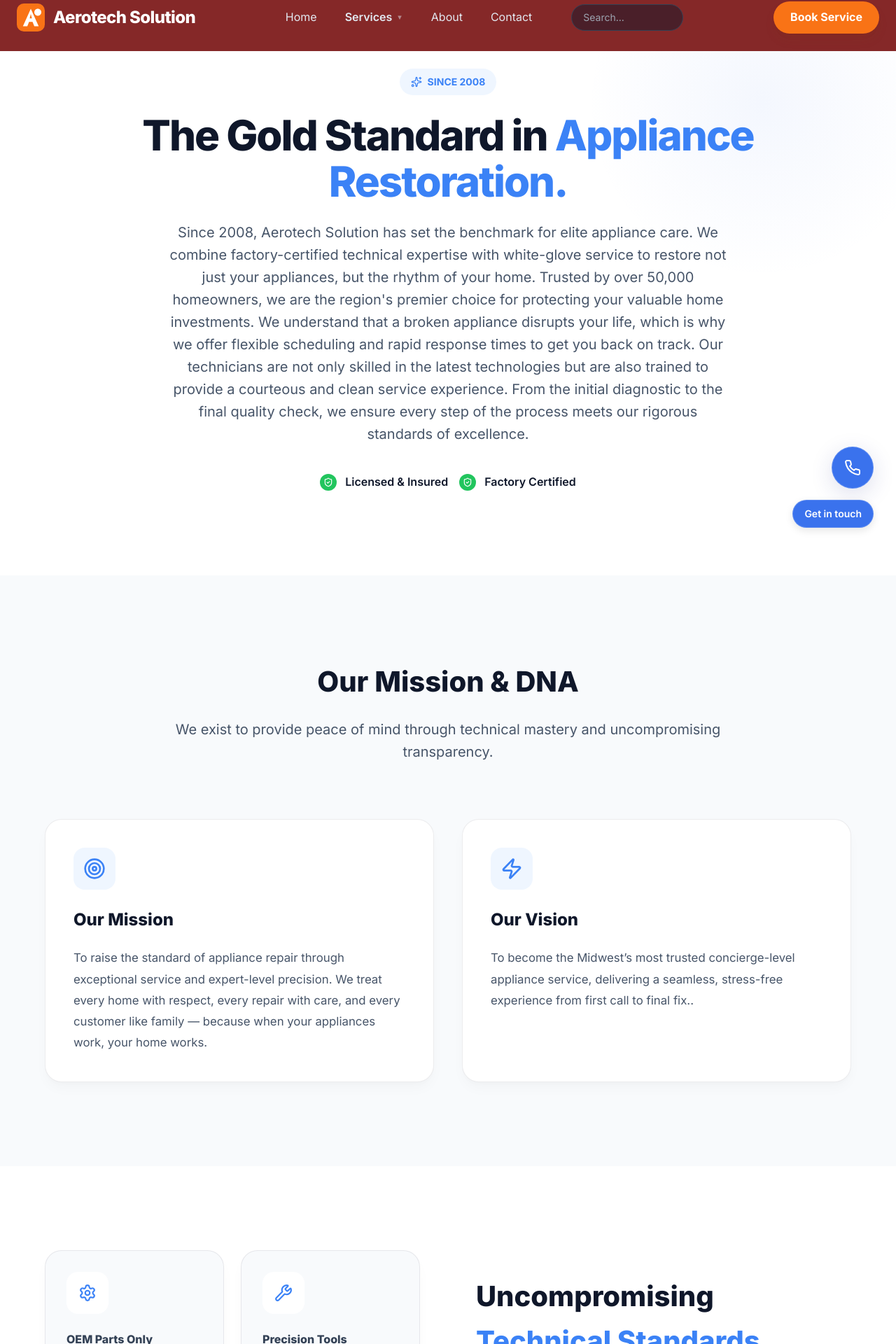
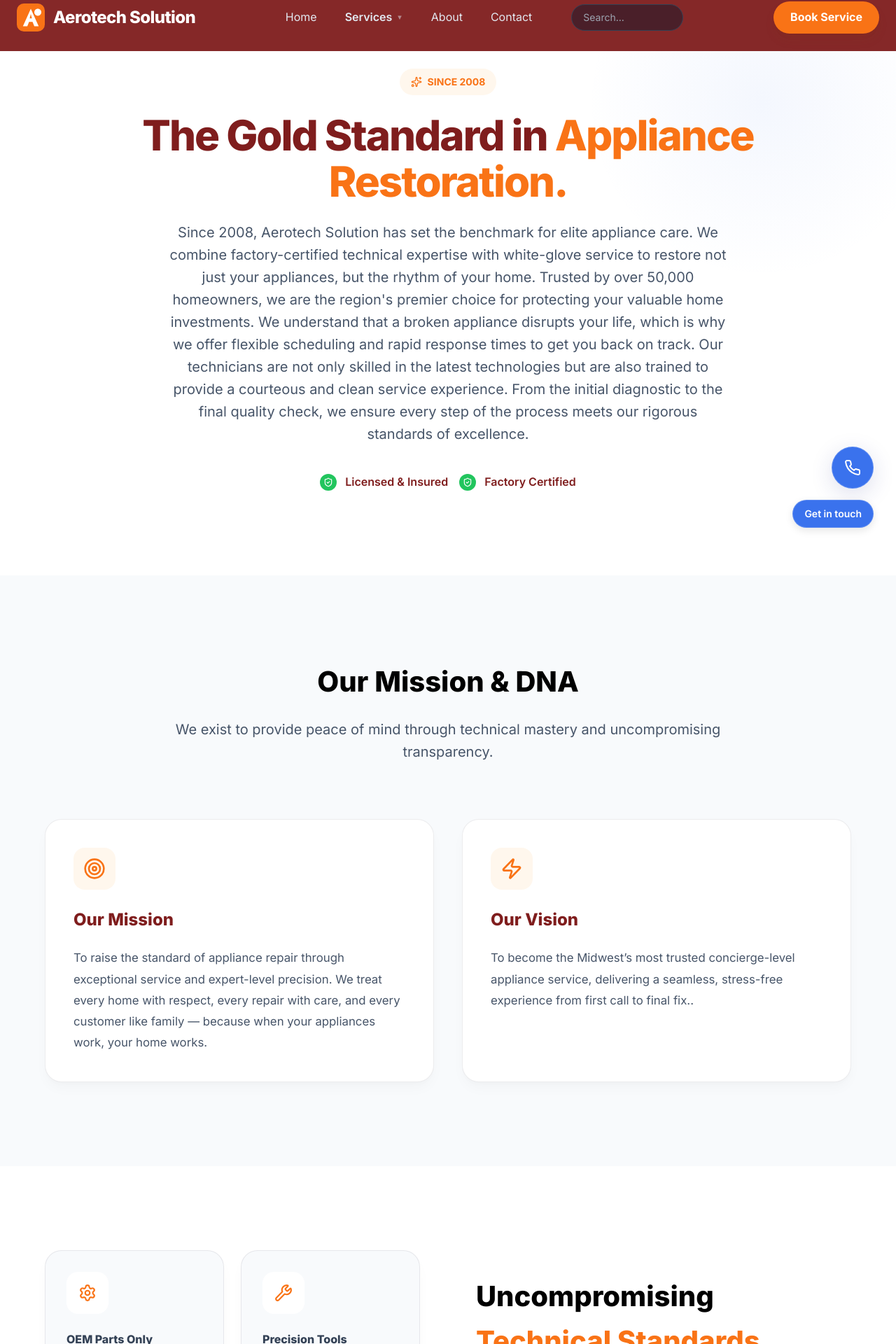
Before and after one commit to Ammad-mazhar/aerotech-solutions, a React (Vite) app: page /about in a window 1280 px wide. Shown: the part 22-1942 px from the top of the page at 70% size. Built offline with nearby package versions, Linux system fonts and the light colour scheme.

Commit message:
new edit

```diff
--- a/src/components/AboutPage.jsx
+++ b/src/components/AboutPage.jsx
@@ -15,9 +15,9 @@ import {
 const AboutPage = () => {
   // Design Tokens
   const colors = {
-    navy: '#0f172a',
-    blue: '#3b82f6',
-    lightBlue: '#eff6ff',
+    navy: '#7f1d1d',
+    orange: '#f97316',
+    lightOrange: '#fff7ed',
     slate: '#475569',
     lightSlate: '#f8fafc',
     white: '#ffffff',
@@ -65,8 +65,8 @@ const AboutPage = () => {
   const iconCircleStyle = {
     width: '60px',
     height: '60px',
-    backgroundColor: colors.lightBlue,
-    color: colors.blue,
+    backgroundColor: colors.lightOrange,
+    color: colors.orange,
     borderRadius: '16px',
     display: 'flex',
     alignItems: 'center',
@@ -96,8 +96,8 @@ const AboutPage = () => {
                 display: 'inline-flex',
                 alignItems: 'center',
                 gap: '8px',
-                backgroundColor: colors.lightBlue,
-                color: colors.blue,
+                backgroundColor: colors.lightOrange,
+                color: colors.orange,
                 padding: '8px 16px',
                 borderRadius: '100px',
                 fontSize: '14px',
@@ -108,7 +108,7 @@ const AboutPage = () => {
                 SINCE 2008
               </div>
               <h1 style={headlineStyle}>
-                The Gold Standard in <span style={{ color: colors.blue }}>Appliance Restoration.</span>
+                The Gold Standard in <span style={{ color: colors.orange }}>Appliance Restoration.</span>
               </h1>
               <p style={sublineStyle}>
                 Since 2008, Aerotech Solution has set the benchmark for elite appliance care. We combine factory-certified technical expertise with white-glove service to restore not just your appliances, but the rhythm of your home. Trusted by over 50,000 homeowners, we are the region's premier choice for protecting your valuable home investments. We understand that a broken appliance disrupts your life, which is why we offer flexible scheduling and rapid response times to get you back on track. Our technicians are not only skilled in the latest technologies but are also trained to provide a courteous and clean service experience. From the initial diagnostic to the final quality check, we ensure every step of the process meets our rigorous standards of excellence.
@@ -136,7 +136,7 @@ const AboutPage = () => {
       <section style={{ backgroundColor: colors.lightSlate, ...sectionSpacing }}>
         <div style={containerStyle}>
           <div style={{ textAlign: 'center', marginBottom: '80px' }}>
-            <h2 style={{ fontSize: '2.5rem', fontWeight: '800', color: colors.navy, marginBottom: '20px' }}>Our Mission & DNA</h2>
+            <h2 style={{ fontSize: '2.5rem', fontWeight: '800', color: '#000000', marginBottom: '20px' }}>Our Mission & DNA</h2>
             <p style={{ ...sublineStyle, margin: '0 auto' }}>
               We exist to provide peace of mind through technical mastery and uncompromising transparency.
             </p>
@@ -189,7 +189,7 @@ const AboutPage = () => {
             </div>
 
             <div style={{ flex: '1', minWidth: '320px' }}>
-              <h2 style={{ fontSize: '2.5rem', fontWeight: '800', color: colors.navy, marginBottom: '24px' }}>Uncompromising <span style={{ color: colors.blue }}>Technical Standards.</span></h2>
+<h2 style={{ fontSize: '2.5rem', fontWeight: '800', color: '#000000', marginBottom: '24px' }}>Uncompromising <span style={{ color: colors.orange }}>Technical Standards.</span></h2>
               <p style={{ ...pStyle, color: colors.slate, marginBottom: '32px' }}>
                 At Aerotech Solution, we believe that appliance repair is a science, not a guessing game. Our technicians arrive in fully-stocked "mobile workshops" equipped with over 200 of the most common high-failure components.
               </p>
@@ -201,7 +201,7 @@ const AboutPage = () => {
                   'Environmentally conscious disposal of old components.'
                 ].map((item, i) => (
                   <li key={i} style={{ display: 'flex', alignItems: 'center', gap: '16px', marginBottom: '16px', fontWeight: '600', color: colors.navy }}>
-                    <ChevronRight size={18} color={colors.blue} />
+                    <ChevronRight size={18} color={colors.orange} />
                     {item}
                   </li>
                 ))}
@@ -212,10 +212,10 @@ const AboutPage = () => {
       </section>
 
       {/* 4. CORE VALUES CAROUSEL STYLE SECTION */}
-      <section style={{ backgroundColor: colors.lightBlue, color: colors.navy, ...sectionSpacing }}>
+<section style={{ backgroundColor: colors.lightOrange, color: '#000000', ...sectionSpacing }}>
         <div style={containerStyle}>
           <div style={{ textAlign: 'center', marginBottom: '80px' }}>
-            <h2 style={{ fontSize: '2.5rem', fontWeight: '800', marginBottom: '20px' }}>Our Core Pillars</h2>
+            <h2 style={{ fontSize: '2.5rem', fontWeight: '800', color: '#000000', marginBottom: '20px' }}>Our Core Pillars</h2>
             <p style={{ fontSize: '1.125rem', color: colors.slate, maxWidth: '600px', margin: '0 auto' }}>
               The values that guide every single interaction we have with our clients.
             </p>
@@ -246,7 +246,7 @@ const AboutPage = () => {
                 border: `1px solid ${colors.border}`,
                 transition: 'transform 0.3s'
               }}>
-                <div style={{ color: colors.blue, marginBottom: '24px' }}>{value.icon}</div>
+<div style={{ color: colors.orange, marginBottom: '24px' }}>{value.icon}</div>
                 <h3 style={{ fontSize: '1.4rem', fontWeight: '800', marginBottom: '16px' }}>{value.title}</h3>
                 <p style={{ color: colors.slate, lineHeight: '1.6' }}>{value.desc}</p>
               </div>
@@ -259,7 +259,7 @@ const AboutPage = () => {
       <section style={{ ...sectionSpacing }}>
         <div style={containerStyle}>
           <div style={{
-            background: `linear-gradient(135deg, ${colors.blue} 0%, #1d4ed8 100%)`,
+            background: `linear-gradient(135deg, ${colors.orange} 0%, #ea580c 100%)`,
             borderRadius: '40px',
             padding: '80px 40px',
             position: 'relative',
@@ -279,7 +279,7 @@ const AboutPage = () => {
               <button style={{
                 padding: '18px 40px',
                 backgroundColor: colors.white,
-                color: colors.blue,
+                color: colors.orange,
                 borderRadius: '16px',
                 fontWeight: '800',
                 border: 'none',
--- a/src/components/CustomSelect.jsx
+++ b/src/components/CustomSelect.jsx
@@ -38,13 +38,13 @@ const CustomSelect = ({ options, value, onChange, placeholder, error }) => {
         width: '100%',
         padding: '0',
         backgroundColor: '#ffffff',
-        border: `1px solid ${error ? '#ef4444' : isOpen ? '#2563eb' : '#cbd5e1'}`,
+        border: `1px solid ${error ? '#ef4444' : isOpen ? '#f97316' : '#cbd5e1'}`,
         borderRadius: '12px',
         fontSize: '1rem',
         display: 'flex',
         alignItems: 'center',
         transition: 'all 0.2s ease',
-        boxShadow: isOpen ? '0 0 0 4px rgba(37, 99, 235, 0.1)' : 'none',
+        boxShadow: isOpen ? '0 0 0 4px rgba(249, 115, 22, 0.1)' : 'none',
         outline: 'none'
     };
 
@@ -65,8 +65,8 @@ const CustomSelect = ({ options, value, onChange, placeholder, error }) => {
 
     const optionStyle = (isHovered, isSelected) => ({
         padding: '12px 18px',
-        backgroundColor: isSelected ? '#eff6ff' : isHovered ? '#f8fafc' : 'transparent',
-        color: isSelected ? '#2563eb' : '#0f172a',
+        backgroundColor: isSelected ? '#fff7ed' : isHovered ? '#f8fafc' : 'transparent',
+        color: isSelected ? '#f97316' : '#0f172a',
         fontWeight: isSelected ? '600' : '500',
         fontSize: '0.95rem',
         cursor: 'pointer',
@@ -103,7 +103,7 @@ const CustomSelect = ({ options, value, onChange, placeholder, error }) => {
                     style={{
                         transition: 'transform 0.3s ease',
                         transform: isOpen ? 'rotate(180deg)' : 'rotate(0deg)',
-                        color: isOpen ? '#2563eb' : '#64748b'
+                        color: isOpen ? '#f97316' : '#64748b'
                     }}
                     onClick={() => {
                         setIsOpen(!isOpen);
--- a/src/components/FAQPage.jsx
+++ b/src/components/FAQPage.jsx
@@ -67,7 +67,7 @@ const FAQPage = () => {
         }
         .cta-button {
           display: inline-block;
-          background-color: #2563eb;
+          background-color: #f97316;
           color: white;
           padding: 0.875rem 2rem;
           border-radius: 0.5rem;
@@ -76,7 +76,7 @@ const FAQPage = () => {
           transition: background-color 0.2s;
         }
         .cta-button:hover {
-          background-color: #1d4ed8;
+          background-color: #ea580c;
         }
       `}</style>
       <div className="faq-container">
--- a/src/components/ServiceAreasPage.jsx
+++ b/src/components/ServiceAreasPage.jsx
@@ -60,7 +60,7 @@ const ServiceAreasPage = () => {
         }
         .cta-button {
           display: inline-block;
-          background-color: #2563eb;
+          background-color: #f97316;
           color: white;
           padding: 0.875rem 2rem;
           border-radius: 0.5rem;
@@ -69,7 +69,7 @@ const ServiceAreasPage = () => {
           transition: background-color 0.2s;
         }
         .cta-button:hover {
-          background-color: #1d4ed8;
+          background-color: #ea580c;
         }
         .sa-content-grid {
           display: grid;
@@ -122,7 +122,7 @@ const ServiceAreasPage = () => {
           font-weight: 700;
           color: #0f172a;
           margin-bottom: 1rem;
-          border-bottom: 2px solid #2563eb;
+          border-bottom: 2px solid #f97316;
           padding-bottom: 0.5rem;
           display: inline-block;
         }
@@ -139,7 +139,7 @@ const ServiceAreasPage = () => {
         }
         .region-card li::before {
           content: "✓";
-          color: #2563eb;
+          color: #f97316;
           margin-right: 0.5rem;
           font-weight: bold;
         }
--- a/src/components/Services.jsx
+++ b/src/components/Services.jsx
@@ -76,7 +76,7 @@ const ServiceFeature = ({ service, index }) => {
           style={{
             width: 'fit-content',
             padding: '20px 40px',
-            background: '#7f1d1d',
+            background: '#f97316',
             color: 'white',
             border: 'none',
             borderRadius: '0px', // Sharp corners look more "engineered"
@@ -89,7 +89,7 @@ const ServiceFeature = ({ service, index }) => {
           }}
           className="btn-impact"
         >
-          EXPLORE SPECS <ArrowRight size={20} />
+          Learn more <ArrowRight size={20} />
         </button>
       </div>
     </div>
@@ -145,7 +145,7 @@ const Services = () => {
 
       <style>{`
         .btn-impact:hover {
-          background: #f97316 !important;
+          background: #7f1d1d !important;
           transform: translateX(10px);
         }
         @media (max-width: 1024px) {
```
Also changed, not shown: src/components/NotFound.jsx (+4 -4 lines).
